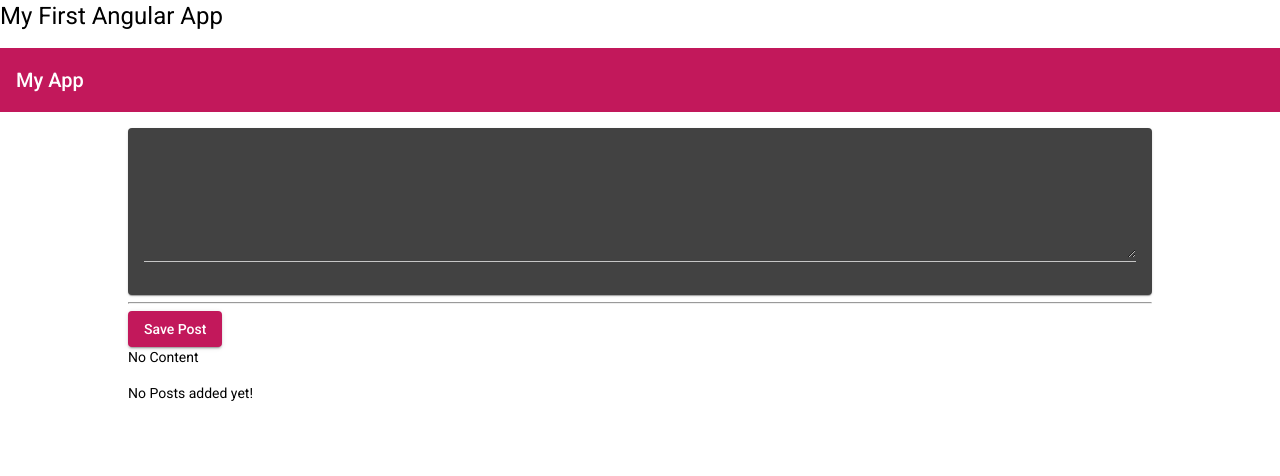
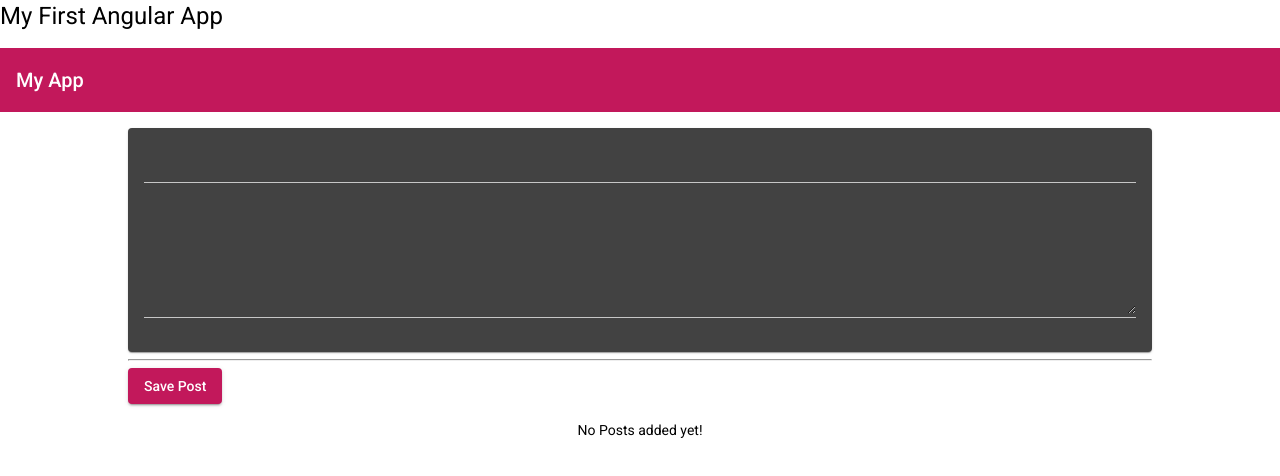
Before and after one commit to ANE-UCD-ILT-MEAN-STACK-TRAINING/social-networking-app-rama, an Angular app in the folder mean-course/: page / in a window 1280 px wide. Shown: the top 476 px of the page. Built offline with nearby package versions, Linux system fonts and the light colour scheme.

Commit message:
EventEmitter - Output() of Post-Create and Input() to Post-List

```diff
--- a/mean-course/src/app/app.component.html
+++ b/mean-course/src/app/app.component.html
@@ -3,6 +3,6 @@
 </div>
 <app-header></app-header>
 <main>
-<app-post-create></app-post-create>
-<app-post-list></app-post-list>
+    <app-post-create (postCreated)= "onPostAdded($event)" ></app-post-create>
+    <app-post-list [posts] = "storedPosts"></app-post-list>
 </main>
--- a/mean-course/src/app/app.component.ts
+++ b/mean-course/src/app/app.component.ts
@@ -6,5 +6,8 @@ import { Component } from '@angular/core';
   styleUrls: ['./app.component.css']
 })
 export class AppComponent {
-  title = 'mean-course';
+  storedPosts = [];
+  onPostAdded(post){
+    this.storedPosts.push(post);
+  }
 }
--- a/mean-course/src/app/posts/post-create/post-create.component.html
+++ b/mean-course/src/app/posts/post-create/post-create.component.html
@@ -1,6 +1,9 @@
 <mat-card>
     <mat-form-field>
-        <textarea matInput rows="6" [(ngModel)] ='enteredValue'></textarea>
+        <input matInput type="text" [(ngModel)]= 'enteredTitle'>
+    </mat-form-field>
+    <mat-form-field>
+        <textarea matInput rows="6" [(ngModel)] ='enteredContent'></textarea>
     </mat-form-field>
 </mat-card>
 <hr>
@@ -8,4 +11,4 @@
 color = "primary"
 (click) = "onAddPost()" >Save Post</button>
 
-<p>{{ newPost }}</p>
+<!-- <p>{{ newPost }}</p> -->
--- a/mean-course/src/app/posts/post-create/post-create.component.ts
+++ b/mean-course/src/app/posts/post-create/post-create.component.ts
@@ -1,4 +1,4 @@
-import { Component, OnInit } from '@angular/core';
+import { Component,  OnInit, EventEmitter, Output } from '@angular/core';
 
 @Component({
   selector: 'app-post-create',
@@ -8,6 +8,8 @@ import { Component, OnInit } from '@angular/core';
 export class PostCreateComponent implements OnInit {
 
   constructor() { }
+
+  @Output() postCreated = new EventEmitter();
 
   ngOnInit(): void {
   }
@@ -22,11 +24,15 @@ export class PostCreateComponent implements OnInit {
     this.newPost= postInput.value;
 }*/
 
-enteredValue = '';
-newPost = 'No Content';
-onAddPost(){
-  this.newPost=this.enteredValue;
-}
+enteredTitle = '';
+enteredContent = '';
+onAddPost() {
+    const post = {
+      title: this.enteredTitle,
+      content:this.enteredContent
+    }
+    this.postCreated.emit(post);
+  }
 
 
 }
--- a/mean-course/src/app/posts/post-list/post-list.component.css
+++ b/mean-course/src/app/posts/post-list/post-list.component.css
@@ -2,3 +2,6 @@
     display:block;
     margin-top: 1rem;
 }
+.info-text{
+    text-align: center;
+}
--- a/mean-course/src/app/posts/post-list/post-list.component.ts
+++ b/mean-course/src/app/posts/post-list/post-list.component.ts
@@ -1,4 +1,4 @@
-import { Component, OnInit } from '@angular/core';
+import { Component, OnInit, Input } from '@angular/core';
 
 @Component({
   selector: 'app-post-list',
@@ -9,7 +9,7 @@ export class PostListComponent implements OnInit {
 
   constructor() { }
 
-  posts = [];
+  @Input() posts = [];
   /*posts = [
     {title: 'First Post', content: " This is the first post content"},
     {title: 'Second Post', content: " This is the Second post content"},
```
